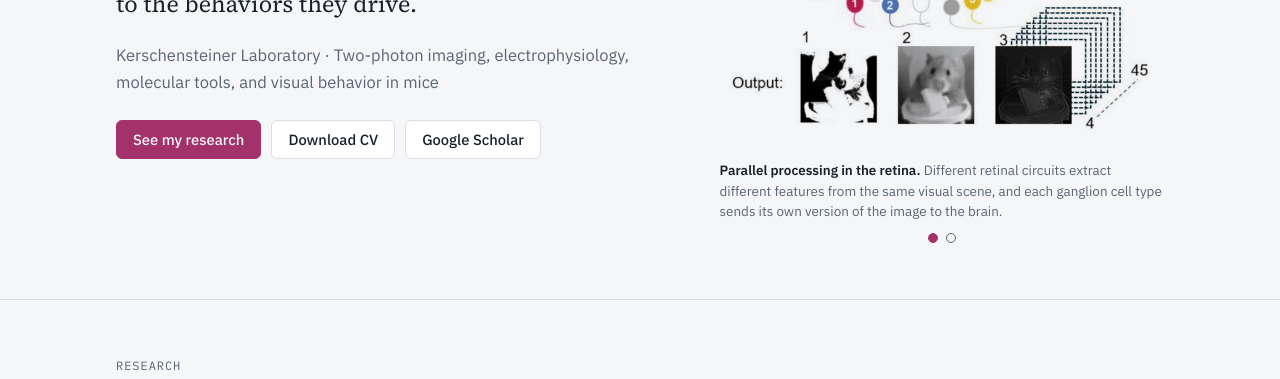
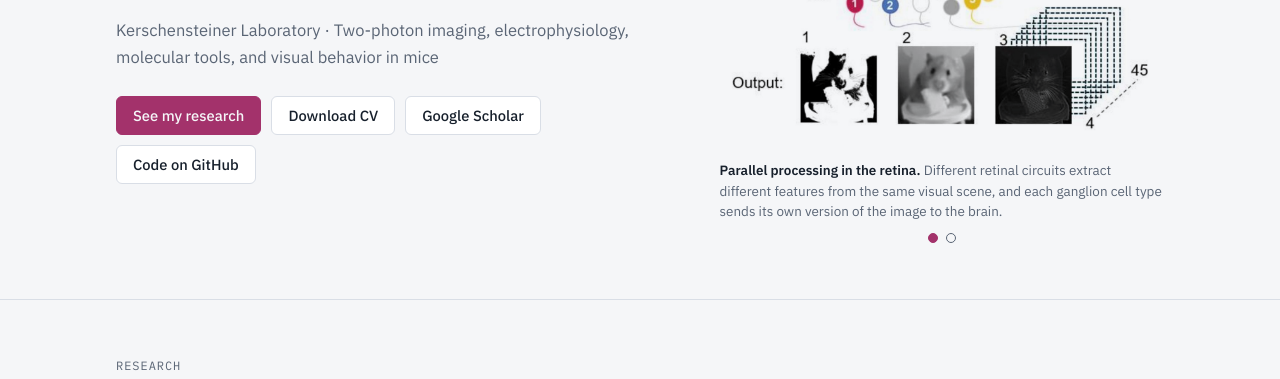
Before and after one commit to cilin6268/cilin6268.github.io, a plain HTML site: page index.html in a window 1280 px wide. Shown: the part 420-799 px from the top of the page. Drawn offline with Linux system fonts and the light colour scheme.

Commit message:
Add files via upload

```diff
--- a/index.html
+++ b/index.html
@@ -260,6 +260,7 @@ footer { padding-block: 32px 48px; color: var(--muted); font-size: 0.85rem; bord
         <a class="btn primary" href="#projects">See my research</a>
         <a class="btn" href="Chin-I_Lin_CV.pdf">Download CV</a>
         <a class="btn" href="https://scholar.google.com/citations?user=EQAQVUgAAAAJ">Google Scholar</a>
+        <a class="btn" href="https://github.com/cilin6268">Code on GitHub</a>
       </div>
     </div>
     <div class="hero-show" id="show" aria-roledescription="carousel" aria-label="Research highlights">
```
